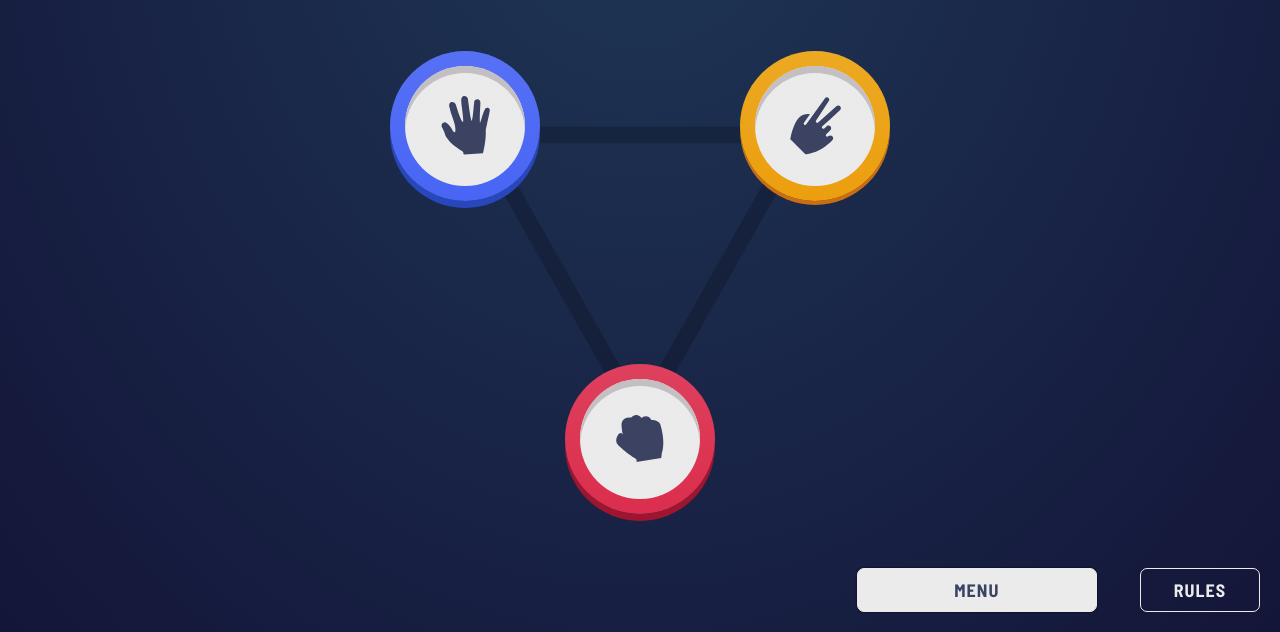
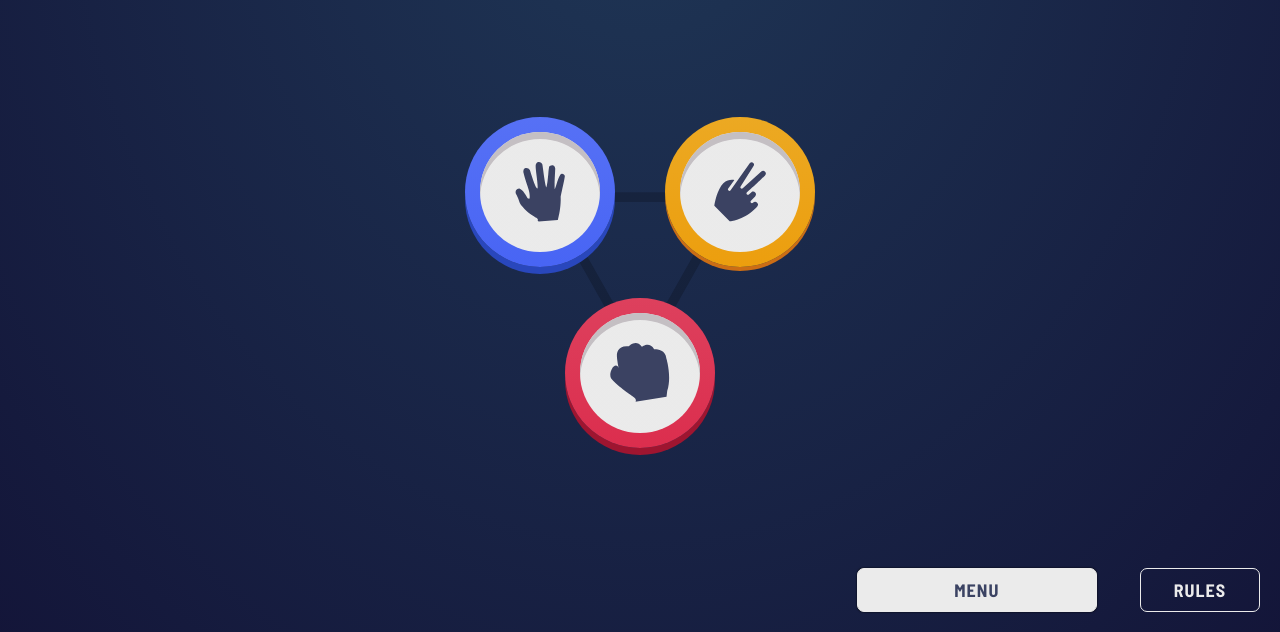
Before and after one commit to Lyriaen/Rock-Paper-Scissors-game, a plain HTML site: page index.html in a window 1280 px wide. Both pictures are taken after a click on the button "PLAY BASIC VERSION". Shown: the part 168-800 px from the top of the page. Drawn offline with Linux system fonts and the light colour scheme.

Commit message:
improve appearance of step one

```diff
--- a/src/css/options.css
+++ b/src/css/options.css
@@ -1,6 +1,4 @@
 .option {
-    height: 150px;
-    width: 150px;
     border: 15px solid;
     border-radius: 50%;
     border-color: transparent;
@@ -23,13 +21,28 @@
     --spock-shadow: hsl(194, 59%, 43%);
 }
 
-.option .option-icon {
+.basic-version.option {
+    height: 150px;
+    width: 150px;
+}
+
+.bonus-version.option {
+    height: 130px;
+    width: 130px;
+}
+
+.iconContainer {
     width: 100%;
     height: 100%;
-    background-position: center;
-    background-repeat: no-repeat;
     border-radius: 50%;
-    box-shadow: inset 0px 7px 0 hsl(312, 4%, 76%)
+    box-shadow: inset 0px 7px 0 hsl(312, 4%, 76%);
+    display: flex;
+    align-items: center;
+    justify-content: center;
+}
+
+.option-icon {
+    height: 50%;
 }
 
 .option-scissors {
@@ -39,19 +52,11 @@
     box-shadow: 0px 4px var(--scissors-shadow);
 }
 
-.option-scissors .option-icon {
-    background-image: url('./../images/icon-scissors.svg');
-}
-
 .option-paper {
     background:
         linear-gradient(var(--light-background), var(--light-background)) padding-box,
         var(--paper-gradient) border-box;
     box-shadow: 0px 7px 0 var(--paper-shadow);
-}
-
-.option-paper .option-icon {
-    background-image: url('./../images/icon-paper.svg');
 }
 
 .option-rock {
@@ -61,19 +66,11 @@
     box-shadow: 0px 7px 0 var(--rock-shadow);
 }
 
-.option-rock .option-icon {
-    background-image: url('./../images/icon-rock.svg');
-}
-
 .option-lizard {
     background:
         linear-gradient(var(--light-background), var(--light-background)) padding-box,
         var(--lizard-gradient) border-box;
     box-shadow: 0px 7px 0 var(--lizard-shadow);
-}
-
-.option-lizard .option-icon {
-    background-image: url('./../images/icon-lizard.svg');
 }
 
 .option-spock {
@@ -82,7 +79,3 @@
         var(--spock-gradient) border-box;
     box-shadow: 0px 7px 0 var(--spock-shadow);
 }
-
-.option-spock .option-icon {
-    background-image: url('./../images/icon-spock.svg');
-}
--- a/src/css/style.css
+++ b/src/css/style.css
@@ -75,8 +75,12 @@ body {
     /* background-color: aliceblue; */
 }
 
-.main_optionsContainer_backgroundImage {
-    width: 350px;
+.basic-version.main_optionsContainer_backgroundImage {
+    width: 200px;
+}
+
+.bonus-version.main_optionsContainer_backgroundImage {
+    width: 300px;
 }
 
 .main_button-container {
--- a/src/script/steps/stepOne.js
+++ b/src/script/steps/stepOne.js
@@ -4,19 +4,22 @@ export const createStepOneView = (version) => {
     showFooter()
     clearMainWindow()
     const gameVersion = version.name
-    createOptionsElement(version.options, version.backgroundImage)
+    createOptionsElement(version.name, version.options, version.backgroundImage)
 }
 
-const createOptionsElement = (options, backgroundImageName) => {
+const createOptionsElement = (version, options, backgroundImageName) => {
     const mainElement = document.querySelector('.main')
     const optionsContainerElement = document.createElement('section')
     optionsContainerElement.classList.add('main_optionsContainer')
+
     const backgroundImage = document.createElement('img')
     backgroundImage.src = `./src/images/${backgroundImageName}`
-    backgroundImage.classList.add('main_optionsContainer_backgroundImage')
+    backgroundImage.classList.add('main_optionsContainer_backgroundImage', classDependsOnVersion(version))
+
     optionsContainerElement.append(backgroundImage)
     for (const [option, position] of Object.entries(options)) {
         const newOptionElement = createOptionElement(option, position)
+        newOptionElement.classList.add(classDependsOnVersion(version))
         optionsContainerElement.append(newOptionElement)
     }
     mainElement.append(optionsContainerElement)
@@ -25,13 +28,18 @@ const createOptionsElement = (options, backgroundImageName) => {
 const createOptionElement = (option, position) => {
     const optionElement = document.createElement('div')
     optionElement.classList.add(`option-${option}`, 'option')
-    const iconElement = document.createElement('div')
-    iconElement.classList.add('option-icon')
-    // optionElement.innerText = option
-    console.log(position.top)
     optionElement.style.top = position.top + '%'
     optionElement.style.left = position.left + '%'
-    optionElement.append(iconElement)
+
+    const iconContainerElement = document.createElement('div')
+    iconContainerElement.classList.add('iconContainer')
+    optionElement.append(iconContainerElement)
+
+    const iconElement = document.createElement('img')
+    iconElement.src = `./src/images/icon-${option}.svg`
+    iconElement.classList.add('option-icon')
+    iconContainerElement.append(iconElement)
+
     return optionElement
 }
 
@@ -39,3 +47,12 @@ const showFooter = () => {
     const footer = document.querySelector('.footer')
     footer.style.display = 'block'
 }
+
+const classDependsOnVersion = (version) => {
+    if (version === 'basic') {
+        return 'basic-version'
+    }
+    if (version === 'bonus') {
+        return 'bonus-version'
+    }
+}
```
